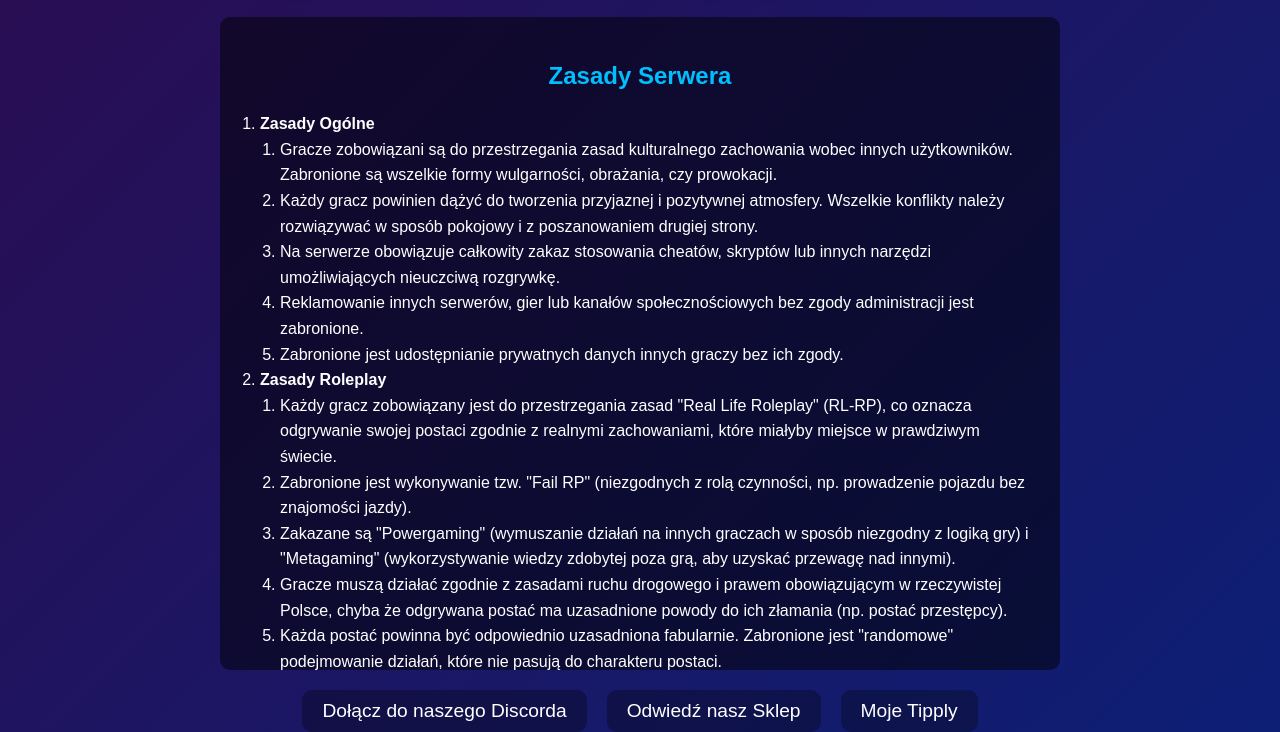
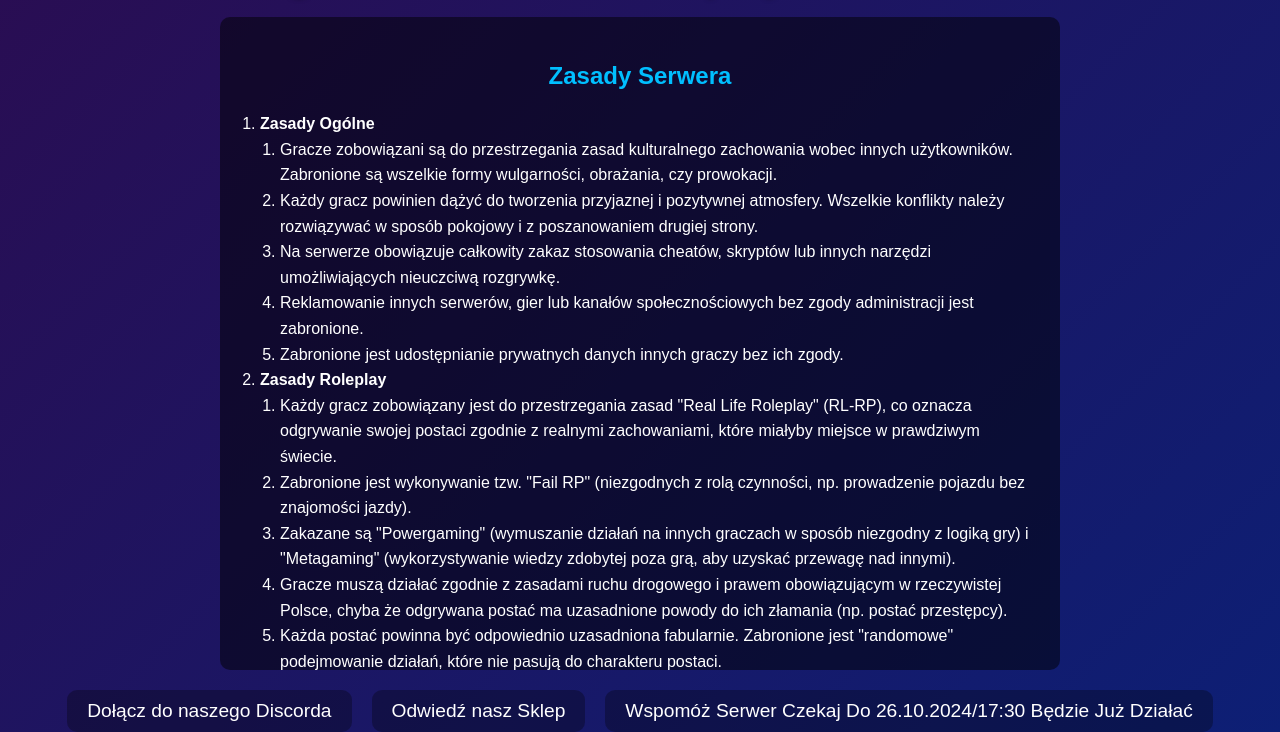
Before and after one commit to MrNew1/Biel-biale-rp-, a plain HTML site: page index.html in a window 1280 px wide. Shown: the part 68-800 px from the top of the page. Drawn offline with Linux system fonts and the light colour scheme.

Commit message:
Update index.html

```diff
--- a/index.html
+++ b/index.html
@@ -179,7 +179,7 @@
     <div class="links">
         <a href="https://discord.gg/4sFyDBRdd9" class="link" target="_blank">Dołącz do naszego Discorda</a>
         <a href="https://mrnew1.github.io/Sklep-Bielsko-Bia-e-RP/" class="link" target="_blank">Odwiedź nasz Sklep</a>
-        <a href="https://tipply.pl/@mr_new" class="link" target="_blank">Moje Tipply</a>
+        <a href="https://tipply.pl/@mr_new" class="link" target="_blank">Wspomóż Serwer Czekaj Do 26.10.2024/17:30 Będzie Już Działać</a>
     </div>
 </body>
 </html>
```
